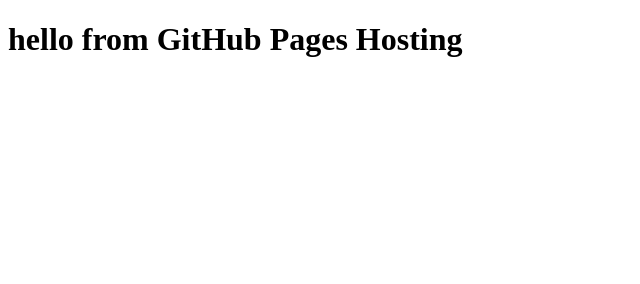
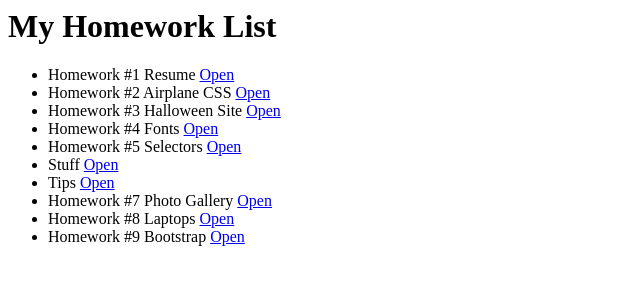
Before and after one commit to VladaKononova/VladaKononova.github.io, a plain HTML site: page index.html in a window 1280 px wide. Shown: the whole page, without its empty margins (0-640 px from the left). Drawn offline with Linux system fonts and the light colour scheme.

Commit message:
add github page

```diff
--- a/index.html
+++ b/index.html
@@ -1,11 +1,65 @@
-<!DOCTYPE html>
 <html lang="en">
 <head>
     <meta charset="UTF-8">
     <meta name="viewport" content="width=device-width, initial-scale=1.0">
-    <title>Document</title>
+    <title>My Homeworks</title>
 </head>
 <body>
-    <h1>hello from GitHub Pages Hosting</h1>
+
+    <h1>My Homework List</h1>
+
+    <ul>
+        <li>
+            Homework #1 Resume
+            <a href="resume.html">Open</a>
+        </li>
+
+        <li>
+            Homework #2 Airplane CSS
+            <a href="airplane.html">Open</a>
+        </li>
+        <li>
+            Homework #3 Halloween Site
+            <a href="halloween.html">Open</a>
+        </li>
+
+        <li>
+            Homework #4 Fonts
+            <a href="ferrari.html">Open</a>
+        </li>
+
+        <li>
+            Homework #5 Selectors
+            <a href="selectors.html">Open</a>
+        </li>
+
+        <li>
+            Stuff
+            <a href="stuff.html">Open</a>
+        </li>
+
+        <li>
+            Tips
+            <a href="tips.html">Open</a>
+        </li>
+
+        <li>
+            Homework #7 Photo Gallery
+            <a href="photogallery.html">Open</a>
+        </li>
+
+        <li>
+            Homework #8 Laptops
+            <a href="laptops.html">Open</a>
+        </li>
+
+        <li>
+            Homework #9 Bootstrap
+            <a href="bootstrap.html">Open</a>
+        </li>
+    </ul>
+
+
+
 </body>
 </html>
```
